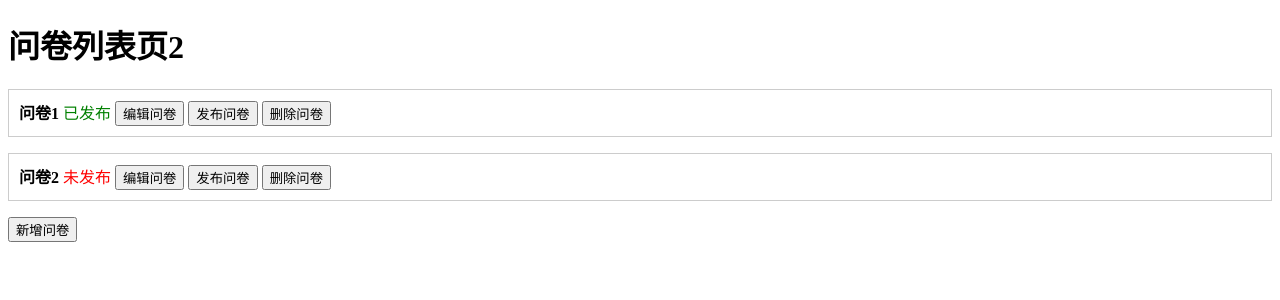
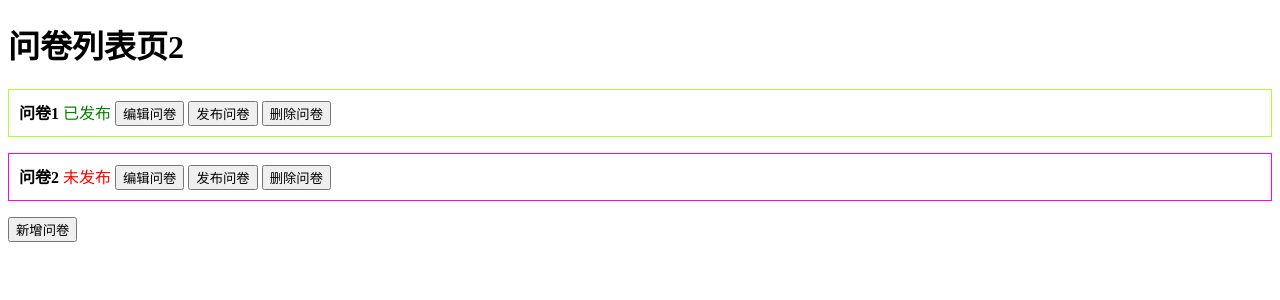
Before and after one commit to ZhangYuYYDS/react-question, a React (Create React App) app: page / in a window 1280 px wide. Shown: the top 300 px of the page. Built offline with nearby package versions, Linux system fonts and the light colour scheme.

Commit message:
feat: css Module

```diff
--- a/package.json
+++ b/package.json
@@ -11,6 +11,7 @@
     "@types/react": "^18.2.75",
     "@types/react-dom": "^18.2.24",
     "ahooks": "^3.7.11",
+    "classnames": "^2.5.1",
     "immer": "^10.0.4",
     "react": "^18.2.0",
     "react-dom": "^18.2.0",
--- /dev/null
+++ b/src/components/QuestionCard.css
@@ -0,0 +1,9 @@
+.list-item{
+    border: 1px solid fuchsia;
+    padding: 10px;
+    margin-bottom: 16px;
+}
+
+.published{
+    border: 1px solid greenyellow;
+}
--- /dev/null
+++ b/src/components/QuestionCard.module.css
@@ -0,0 +1,9 @@
+.list-item{
+    border: 1px solid fuchsia;
+    padding: 10px;
+    margin-bottom: 16px;
+}
+
+.published{
+    border: 1px solid greenyellow;
+}
--- a/src/components/QuestionCard.tsx
+++ b/src/components/QuestionCard.tsx
@@ -1,5 +1,7 @@
 import React, { FC } from 'react'
-import './QuesttionCard.css'
+import classNames from 'classnames'
+// import './QuestionCard.css'
+import styles from './QuestionCard.module.css'
 
 // ts 自定义类型
 type PropTypes = {
@@ -39,8 +41,18 @@ const QuestionCard: FC<PropTypes> = props => {
     publishQuestion && publishQuestion(id)
   }
 
+  // 简单处理，适用于一些简单的逻辑
+  // let itemClassName = 'list-item'
+  // isPublished && (itemClassName += ' published')
+
+  // 使用classnames库处理，可以处理一些复杂逻辑
+  const itemClassName = classNames(styles['list-item'], {
+    // published: isPublished,
+    [styles['published']]: isPublished,
+  })
+
   return (
-    <div key={id} className="list-item">
+    <div key={id} className={itemClassName}>
       <strong> {title}</strong>
       &nbsp;
       {isPublished ? <span style={{ color: 'green' }}>已发布</span> : <span style={{ color: 'red' }}>未发布</span>}
--- a/src/components/QuesttionCard.css
+++ /dev/null
@@ -1,5 +0,0 @@
-.list-item{
-    border: 1px solid #ccc;
-    padding: 10px;
-    margin-bottom: 16px;
-}
```
Also changed, not shown: 1 other file (tests, documents, lock files or other folders).
